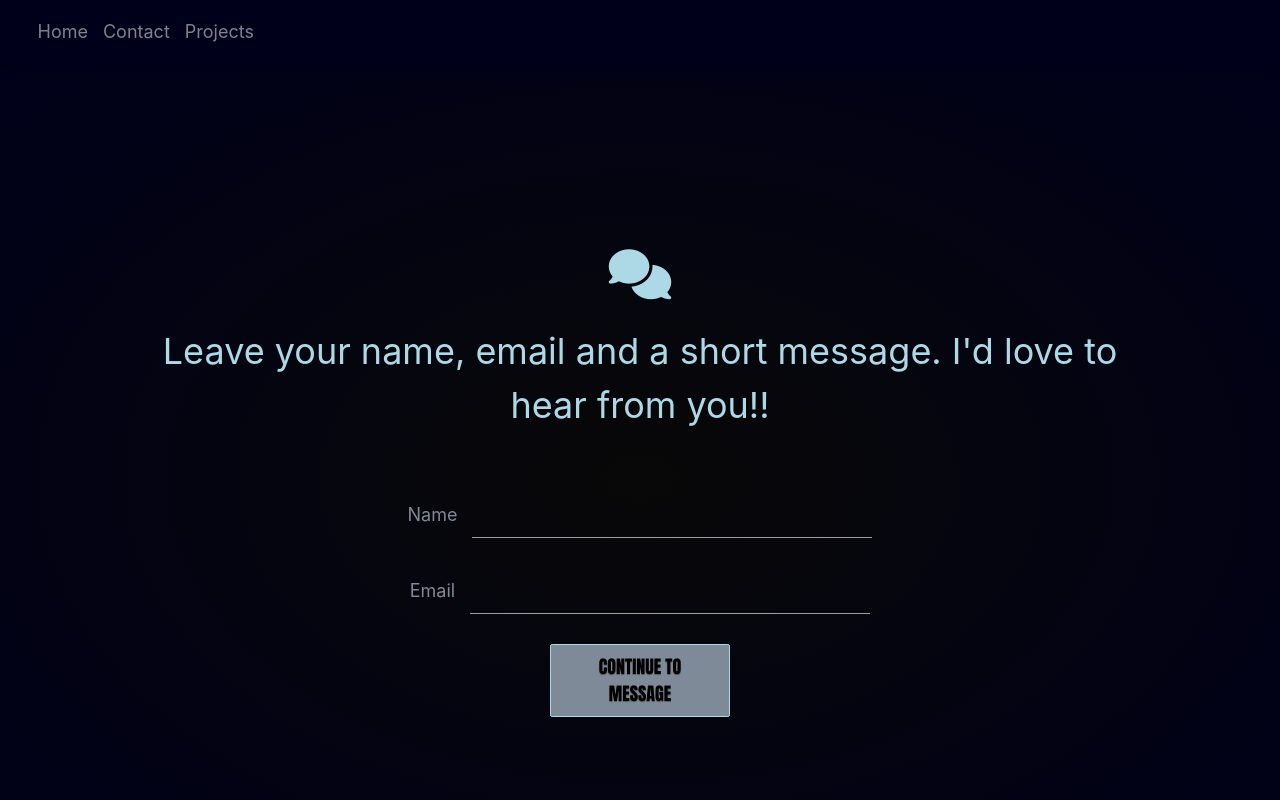
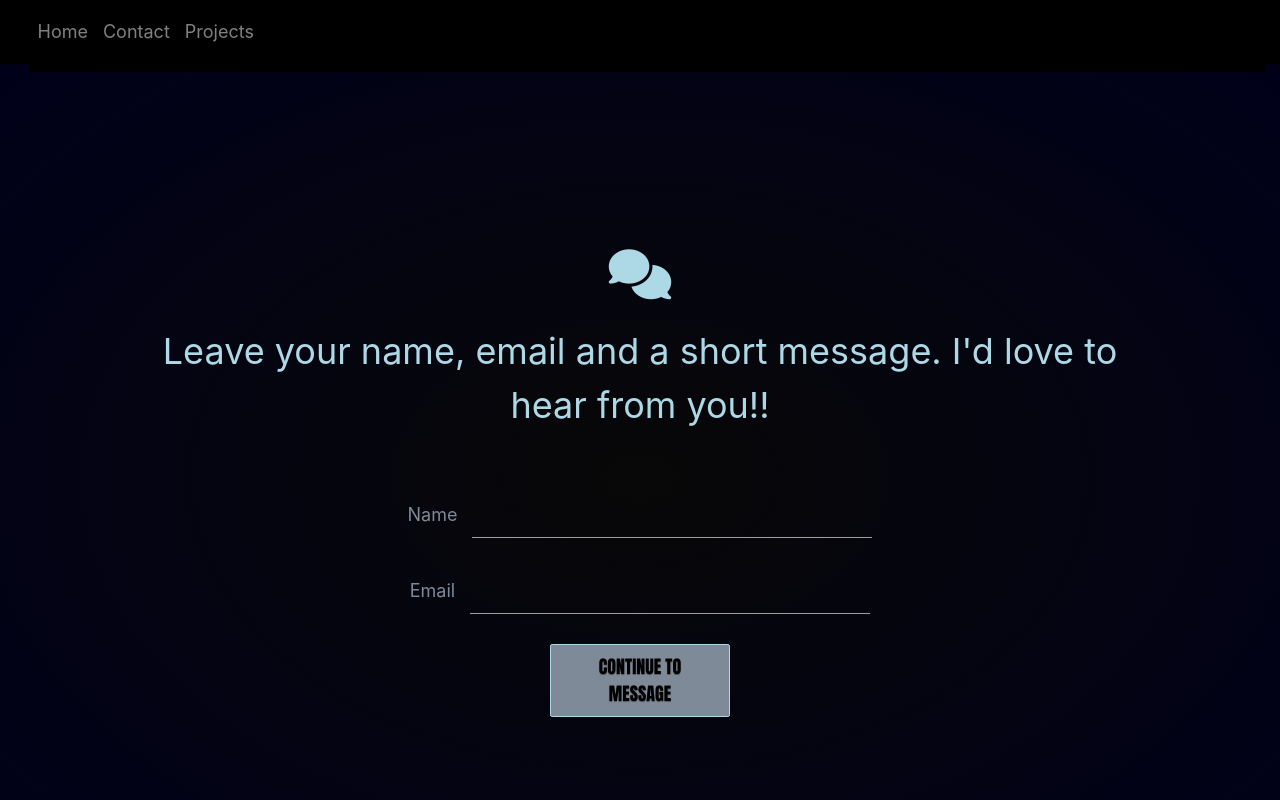
Before and after one commit to jazznerd206/Andrew-Miller, a React (Create React App) app in the folder portfolio/: page /contact in a window 1280 px wide. Shown: the top 800 px of the page. Built offline with nearby package versions, Linux system fonts and the light colour scheme.

Commit message:
fix nav bar

```diff
--- a/portfolio/src/components/Footer/style.css
+++ b/portfolio/src/components/Footer/style.css
@@ -35,6 +35,7 @@ a {
     display: flex;
     flex-direction: row;
     justify-content: space-around;
+    flex-wrap: wrap;
     margin: 0 auto;
     padding: 25px 0px 25px 0px;
 }
--- a/portfolio/src/components/Header/style.css
+++ b/portfolio/src/components/Header/style.css
@@ -25,7 +25,7 @@
 }
 
 .twinkling {
-	width:10000px;
+	width: 100vw;
 	height: 100%;
 	background: transparent url("https://s3-us-west-2.amazonaws.com/s.cdpn.io/1231630/twinkling.png") repeat;
 	background-size: 1000px 1000px;
@@ -34,6 +34,7 @@
     top: 0;
     bottom: 0;
     z-index: 2;
+    overflow: hidden;
 
     -moz-animation:move-background 70s linear infinite;
     -ms-animation:move-background 70s linear infinite;
--- a/portfolio/src/components/Nav/styles.css
+++ b/portfolio/src/components/Nav/styles.css
@@ -1,10 +1,9 @@
 .navbar-expand-lg {
-    background-color: #00001a;
+    background-color: black;
 }
 
 .navbar-collapse {
-    background: #00001a;
-    height: auto;
+    background-color: black;
     z-index: 1000;
 }
 
```
